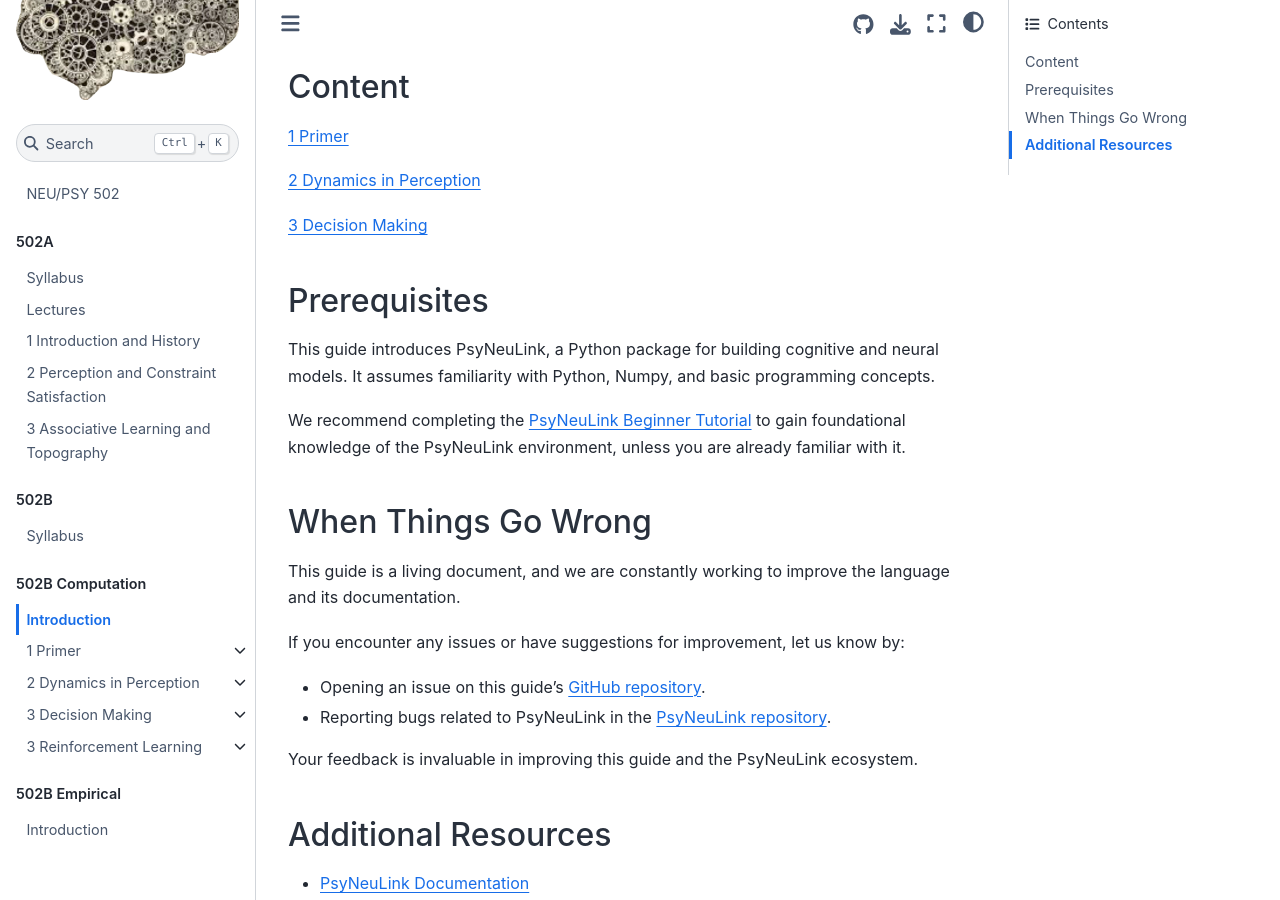
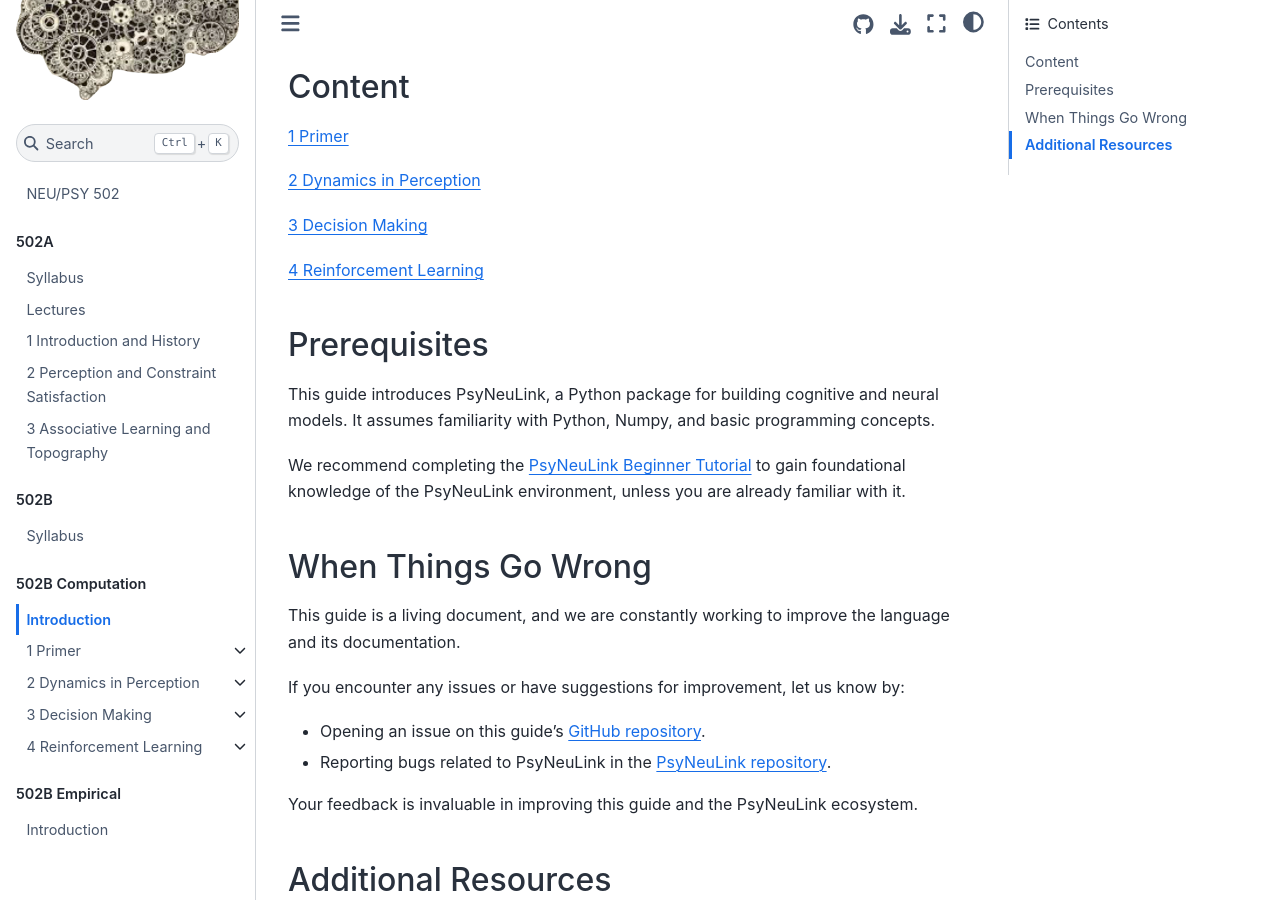
Before and after one commit to PrincetonUniversity/NEU-PSY-502, a Jupyter Book: the page built from website/content/502B/Computation/intro.md, in a window 1280 px wide and 900 px high, scrolled down 648 px. Built offline with Jupyter Book 1.0.4 settings and Sphinx 7.4.7 and the Sphinx Book theme 1.1.4, drawn with Linux system fonts in a browser that asks for light colours; pages that are not in the unit, such as notebooks, are missing from menus.

Commit message:
update links to RL

```diff
--- a/website/content/502B/Computation/Reinforcement Learning/intro.md
+++ b/website/content/502B/Computation/Reinforcement Learning/intro.md
@@ -1,4 +1,4 @@
-# 3 Reinforcement Learning
+# 4 Reinforcement Learning
 
 ## Overview
 
@@ -6,7 +6,7 @@ Here, we will introduce the concept of *reinforcement learning* by recreating th
 
 ## Content
 
-[3.1 Reinforcement Learning](notebooks/1%20Reinforcement%20Learning.ipynb)
+[4.1 Reinforcement Learning](notebooks/1%20Reinforcement%20Learning.ipynb)
 
 ## Additional Resources
 
--- a/website/content/502B/Computation/intro.md
+++ b/website/content/502B/Computation/intro.md
@@ -17,6 +17,8 @@ Some pages include interactive Jupyter notebooks that allow you to run code and
 [2 Dynamics in Perception](Dynamics%20in%20Perception/intro.md)
 
 [3 Decision Making](Decision%20Making/intro.md)
+
+[4 Reinforcement Learning](Reinforcement%20Learning/intro.md)
 
 ## Prerequisites
 
```
Also changed, not shown: website/content/502B/Computation/Reinforcement Learning/notebooks/1 Reinforcement Learning.ipynb.
